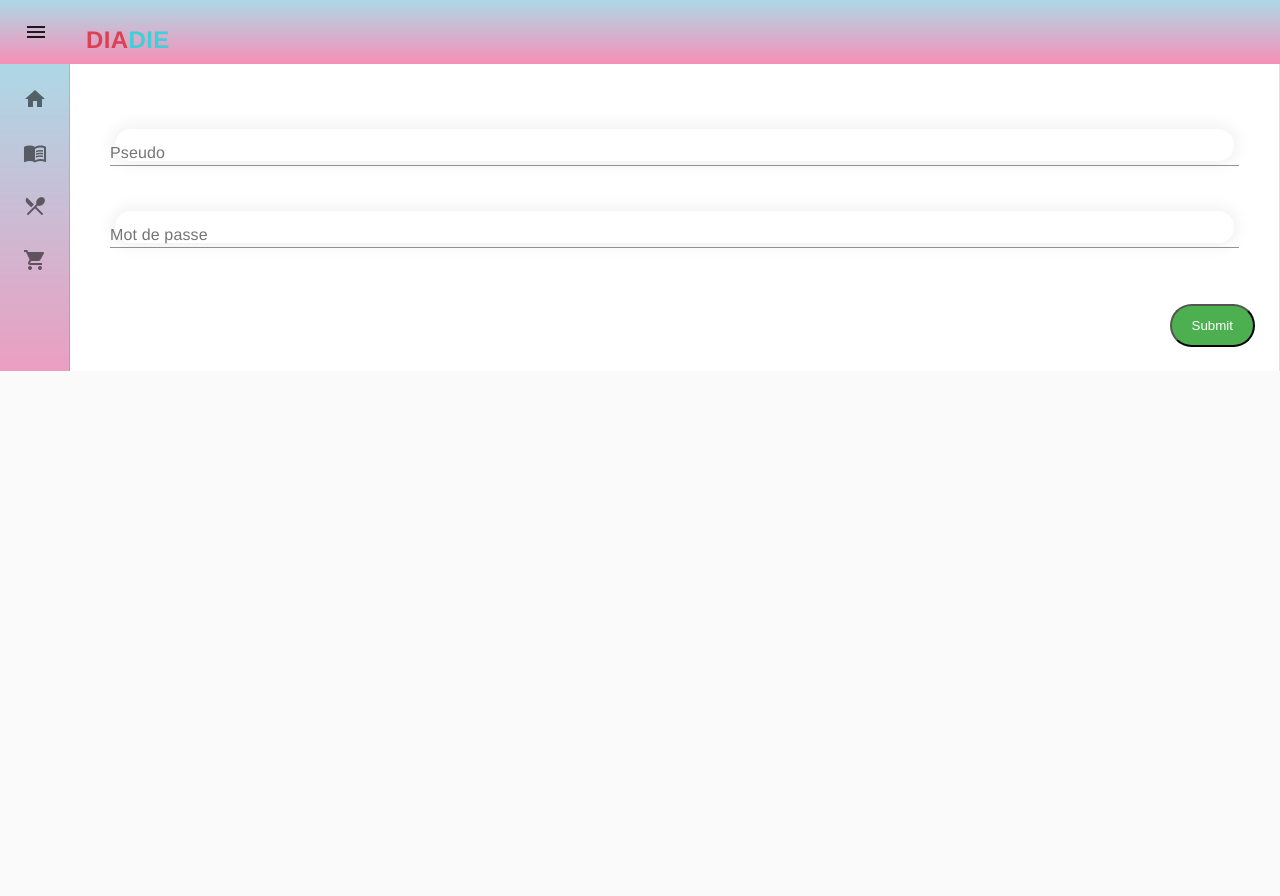
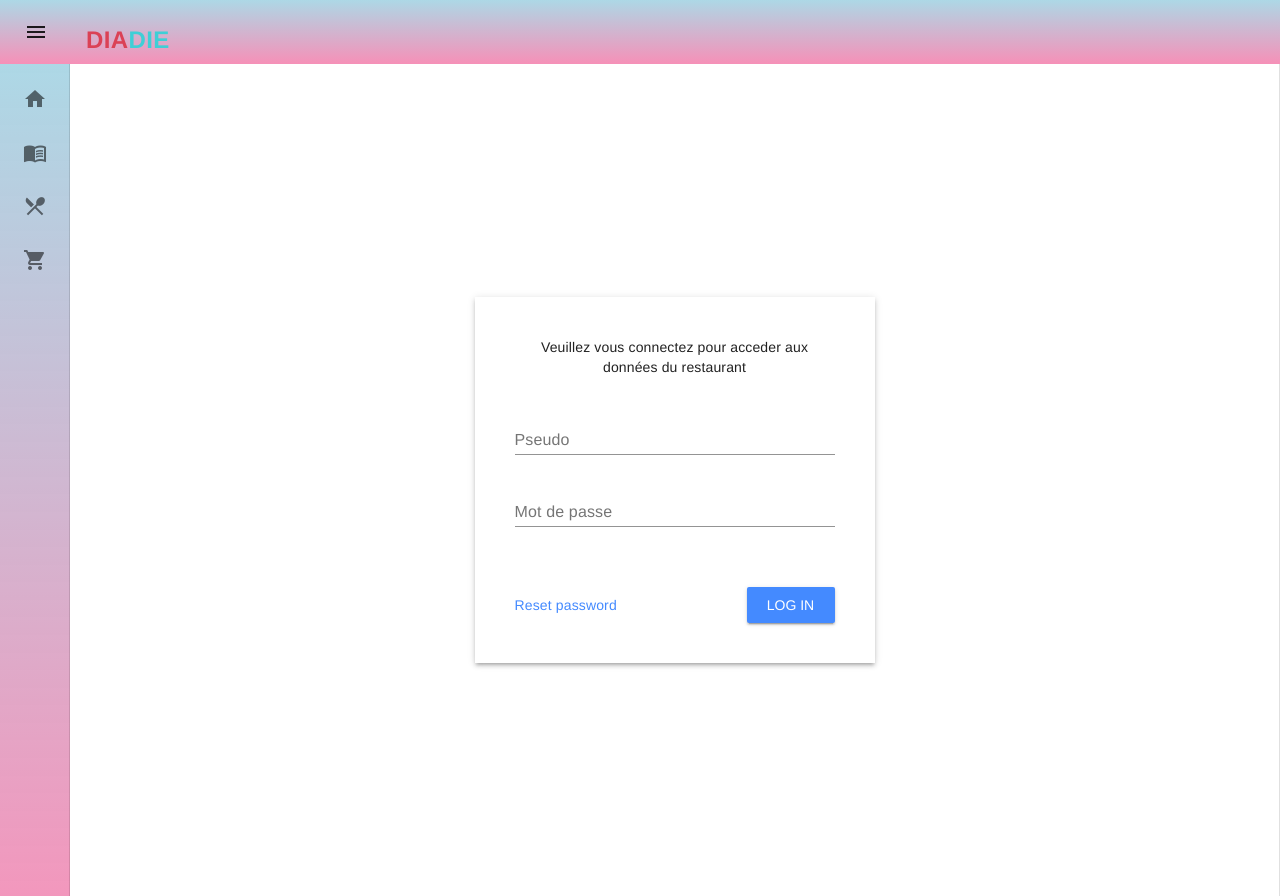
Before and after one commit to missdieye/Mini-Projet-M1-Miage-2021-2022-Technologies-Web-DieyeKhadidiatou-DialloBinta, a Vue app in the folder client/: page /#/identification in a window 1280 px wide. Before the commit the page ends 800 px from the top, so only its background shows below. Built offline with nearby package versions, Linux system fonts and the light colour scheme; what v-video-embed, vue-js-modal, vue-sweetalert2 would draw is missing.

Commit message:
identification form

```diff
--- a/client/src/components/Identification.vue
+++ b/client/src/components/Identification.vue
@@ -1,28 +1,43 @@
 <template>
-  <div>
-    <form @submit.prevent="($event)">
+  <div class="centered-container">
+    <md-content class="md-elevation-3">
+      <div class="title">
+        <div class="md-body-1">
+          Veuillez vous connectez pour acceder aux données du restaurant
+        </div>
+      </div>
 
-                <md-dialog-content>
+      <div class="form">
         <md-field>
           <label>Pseudo</label>
-                      <md-input v-model="pseudo" name="pseudo" ></md-input>
+          <md-input v-model="pseudo" name="pseudo"></md-input>
         </md-field>
         <md-field>
           <label>Mot de passe</label>
           <md-input v-model="pass" name="pass"></md-input>
         </md-field>
+      </div>
 
-                </md-dialog-content>
+      <div class="actions md-layout md-alignment-center-space-between">
+        <a href="">Reset password</a>
+        <router-link to="/">
+        <md-button class="md-raised md-primary" @click="auth">Log in</md-button>
+        </router-link>
 
-                <md-dialog-actions>
-                  <router-link to="/">
-                    <button type="submit"> Submit</button>
-                  </router-link>
-                </md-dialog-actions>
-    </form>
+      </div>
+
        <div>
       <p v-if="afficherErreur" id="error">Ce pseudo existe déjà</p>
     </div>
+
+      <div class="loading-overlay" v-if="loading">
+        <md-progress-spinner
+          md-mode="indeterminate"
+          :md-stroke="2"
+        ></md-progress-spinner>
+      </div>
+    </md-content>
+    <div class="background" />
   </div>
 
 </template>
@@ -31,14 +46,13 @@
 import { mapActions } from "vuex";
 
 export default {
-    name: 'Identification',
+  name: "Identification",
   data: () => ({
-    return : {
+    return: {
       pseudo: "",
       pass: "",
-      afficherErreur : false,
-    }
-
+      afficherErreur: false,
+    },
   }),
 
   methods: {
@@ -50,41 +64,168 @@
         User.append("password", this.pass);
         await this.Identification(this.form);
         this.$router.push("/posts");
-        this.afficherErreur = false
+        this.afficherErreur = false;
       } catch (error) {
-        this.afficherErreur = true
+        this.afficherErreur = true;
       }
     },
   },
-  }
+};
 </script>
 
 <style scoped>
-* {
-  box-sizing: border-box;
+.centered-container {
+  display: flex;
+  align-items: center;
+  justify-content: center;
+  position: relative;
+  height: 100vh;
 }
-label {
-  padding: 12px 12px 12px 0;
-  display: inline-block;
+  .title {
+    text-align: center;
+    margin-bottom: 30px;
   }
-button[type=submit] {
-  background-color: #4CAF50;
-  color: white;
-  padding: 12px 20px;
-  cursor: pointer;
-  border-radius:30px;
+    img {
+      margin-bottom: 16px;
+      max-width: 80px;
     }
-button[type=submit]:hover {
-  background-color: #45a049;
+
+
+    .md-button {
+      margin: 0;
     }
-input {
-  margin: 5px;
-  box-shadow:0 0 15px 4px rgba(0,0,0,0.06);
-  padding:10px;
-  border-radius:30px;
-  width: 100px;
+  .form {
+    margin-bottom: 60px;
   }
-#error {
-  color: red;
+
+  .md-content {
+    z-index: 1;
+    padding: 40px;
+    width: 100%;
+    max-width: 400px;
+    position: relative;
+  }
+  .loading-overlay {
+    z-index: 10;
+    top: 0;
+    left: 0;
+    right: 0;
+    position: absolute;
+    width: 100%;
+    height: 100%;
+    background: rgba(255, 255, 255, 0.9);
+    display: flex;
+    align-items: center;
+    justify-content: center;
+  }
+
+</style>
+
+<!-- <template>
+  <div class="centered-container">
+    <md-content class="md-elevation-3">
+
+      <div class="title">
+        <img src="https://vuematerial.io/assets/logo-color.png">
+        <div class="md-title">Vue Material</div>
+        <div class="md-body-1">Build beautiful apps with Material Design and Vue.js</div>
+      </div>
+
+      <div class="form">
+        <md-field>
+          <label>E-mail</label>
+          <md-input v-model="login.email" autofocus></md-input>
+        </md-field>
+
+        <md-field md-has-password>
+          <label>Password</label>
+          <md-input v-model="login.password" type="password"></md-input>
+        </md-field>
+      </div>
+
+      <div class="actions md-layout md-alignment-center-space-between">
+        <a href="/resetpassword">Reset password</a>
+        <md-button class="md-raised md-primary" @click="auth">Log in</md-button>
+      </div>
+
+      <div class="loading-overlay" v-if="loading">
+        <md-progress-spinner md-mode="indeterminate" :md-stroke="2"></md-progress-spinner>
+      </div>
+
+    </md-content>
+    <div class="background" />
+  </div>
+</template>
+
+<script>
+export default {
+  name: "App",
+  data() {
+    return {
+      loading: false,
+      login: {
+        email: "",
+        password: ""
+      }
+    };
+  },
+  methods: {
+    auth() {
+      // your code to login user
+      // this is only for example of loading
+      this.loading = true;
+      setTimeout(() => {
+        this.loading = false;
+      }, 5000);
+    }
+  }
+};
+</script>
+
+<style lang="scss">
+.centered-container {
+  display: flex;
+  align-items: center;
+  justify-content: center;
+  position: relative;
+  height: 100vh;
+  .title {
+    text-align: center;
+    margin-bottom: 30px;
+    img {
+      margin-bottom: 16px;
+      max-width: 80px;
+    }
+  }
+  .actions {
+    .md-button {
+      margin: 0;
+    }
+  }
+  .form {
+    margin-bottom: 60px;
+  }
+
+  .md-content {
+    z-index: 1;
+    padding: 40px;
+    width: 100%;
+    max-width: 400px;
+    position: relative;
+  }
+  .loading-overlay {
+    z-index: 10;
+    top: 0;
+    left: 0;
+    right: 0;
+    position: absolute;
+    width: 100%;
+    height: 100%;
+    background: rgba(255, 255, 255, 0.9);
+    display: flex;
+    align-items: center;
+    justify-content: center;
+  }
 }
 </style>
+ */ -->
```
Lines whose indentation alone changed are shown as unchanged.
